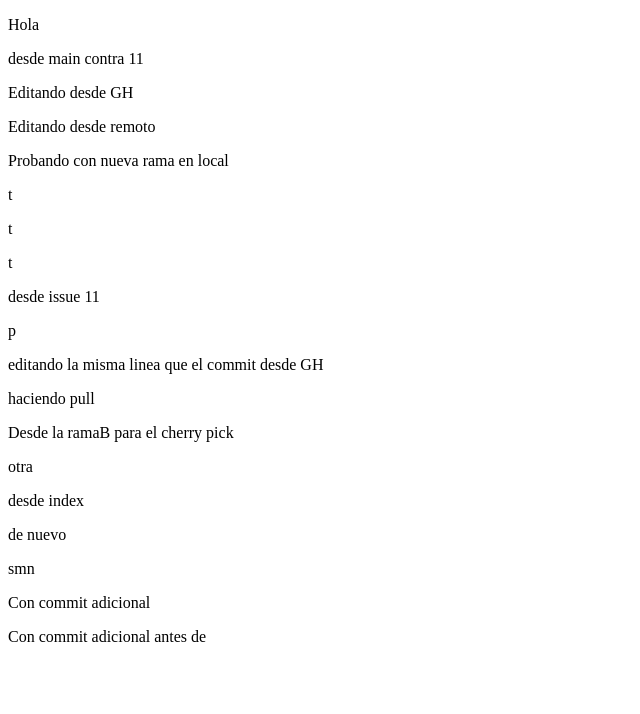
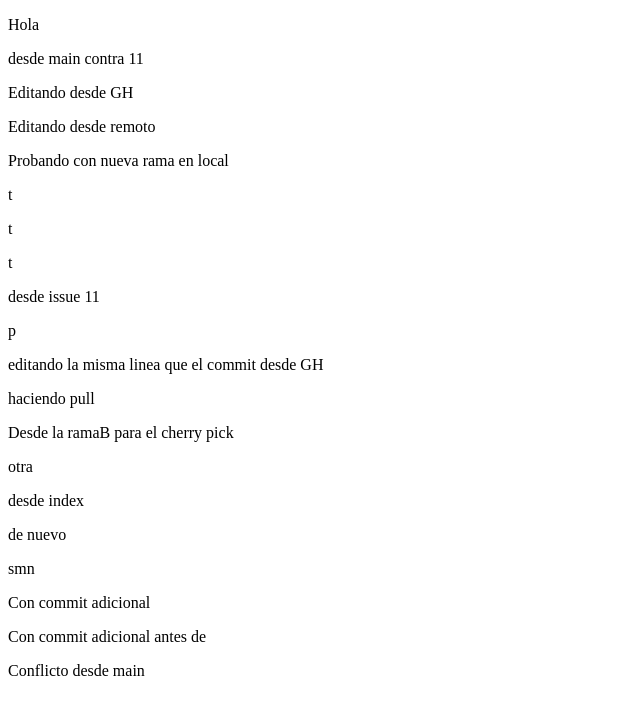
Before and after one commit to JesusRomanDev/gitfetchpull, a plain HTML site: page index.html in a window 1280 px wide. Shown: the whole page, without its empty margins (0-640 px from the left). Drawn offline with Linux system fonts and the light colour scheme.

Commit message:
Update index.html

```diff
--- a/index.html
+++ b/index.html
@@ -25,6 +25,7 @@
 <p>smn</p>
 <p>Con commit adicional</p>
 <p>Con commit adicional antes de</p>
+<p>Conflicto desde main</p>
 
 
 
```
